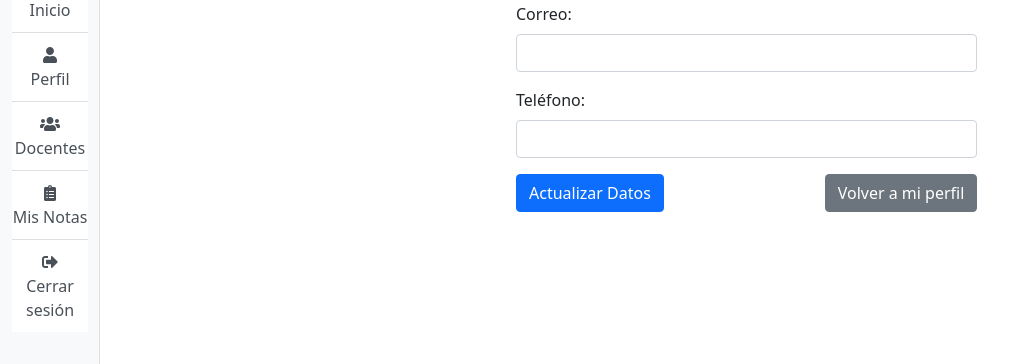
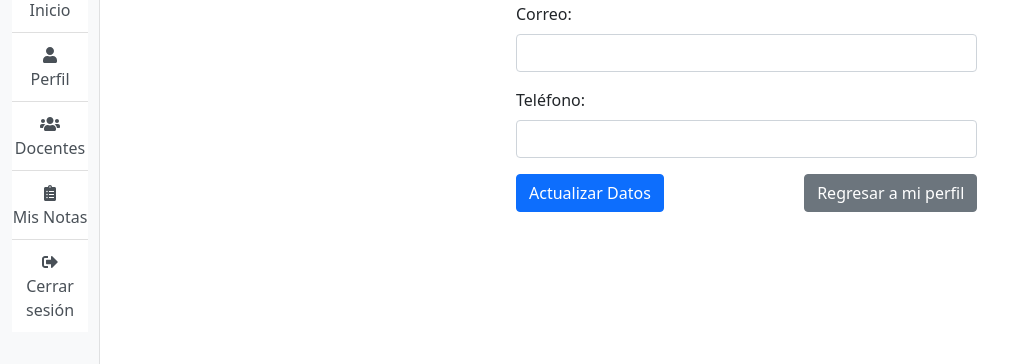
Before and after one commit to makyp/colegio_UDC, a Flask app: a page that uses src/templates/estudiante/editar_perfil_estudiante.html in a window 1280 px wide. Shown: the part 92-456 px from the top of the page, without its empty margins (0-1026 px from the left). Run offline with Flask 3, Linux system fonts and the light colour scheme; the visitor is signed in with stand-in values (Sample User, id 1); data that the repository does not hold is empty; parts of the project's set-up code (start-up, migrations or seed data) failed here and were passed over; some libraries are stand-ins or nearby versions.

Commit message:
Se verifico que se pueden hacer cambios en el repositorio

```diff
--- a/src/templates/estudiante/editar_perfil_estudiante.html
+++ b/src/templates/estudiante/editar_perfil_estudiante.html
@@ -26,7 +26,7 @@
                 </div>
                 <div class="d-flex justify-content-between align-items-center">
                     <button type="submit" class="btn btn-primary">Actualizar Datos</button>
-                    <a href="{{ url_for('ver_perfil_estudiante', username=estudiante.username) }}" class="btn btn-secondary">Volver a mi perfil</a>
+                    <a href="{{ url_for('ver_perfil_estudiante', username=estudiante.username) }}" class="btn btn-secondary">Regresar a mi perfil</a>
                 </div>
             </form>
         </div>
```
